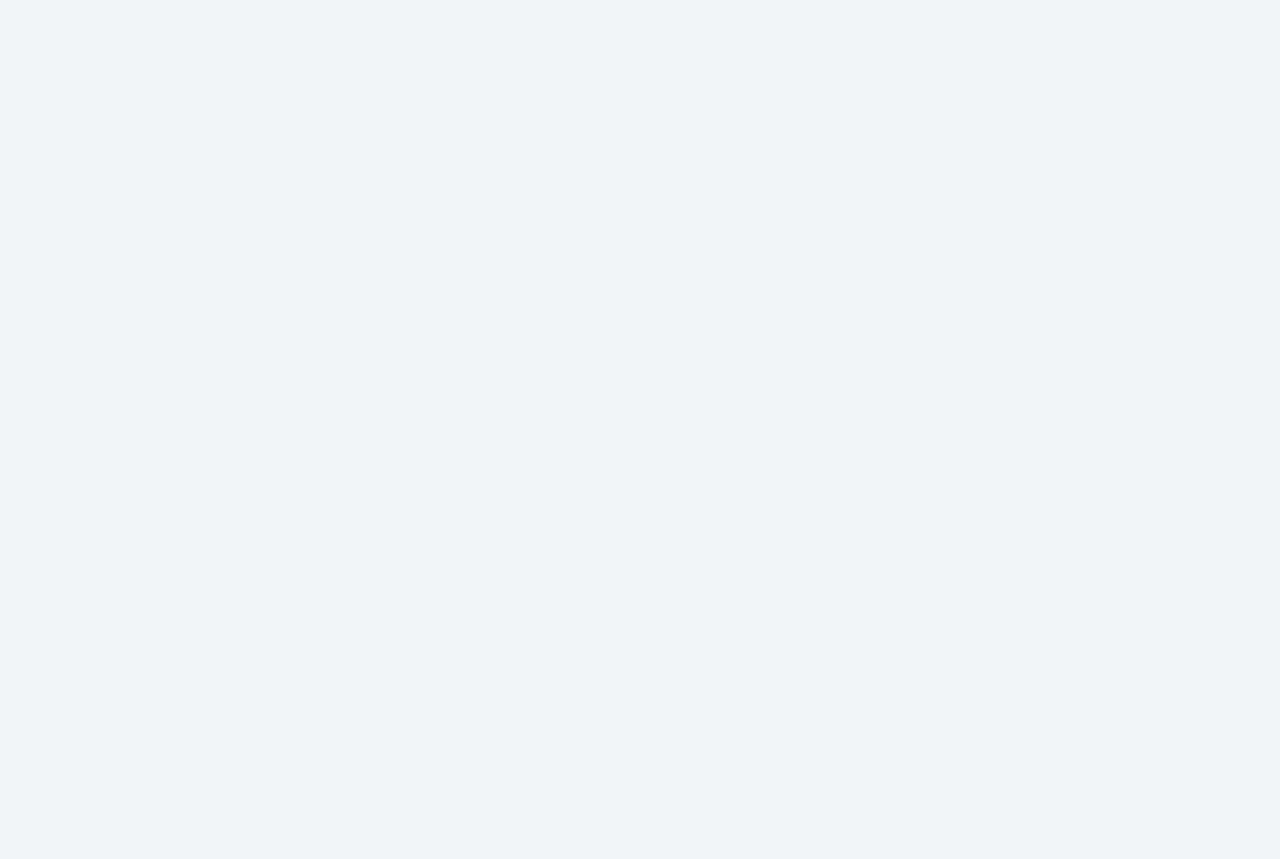
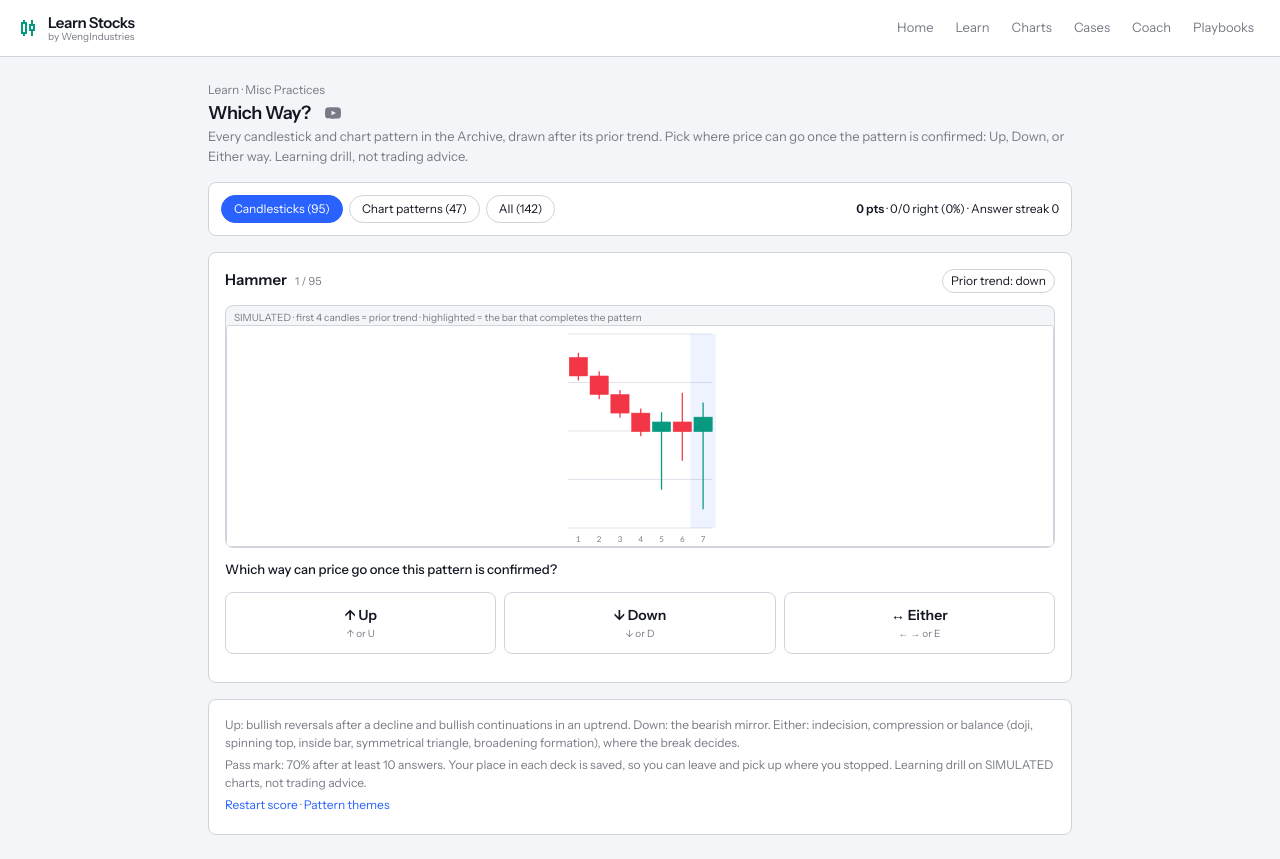
Before and after one commit to Siphon880gh/Stocks-Trainer, a React (Vite) app: page /practice/which-way in a window 1280 px wide. Before the commit this address had no page. Before the commit the page ends 800 px from the top, so only its background shows below. Built offline with nearby package versions, Linux system fonts and the light colour scheme.

Commit message:
Add the Which Way? drill page and show each pattern's potential direction in Archive.

```diff
--- a/src/App.tsx
+++ b/src/App.tsx
@@ -36,6 +36,7 @@ import PracticeMissingWicks from "./pages/practice/MissingWicks";
 import PracticeRecordTraders from "./pages/practice/RecordTraders";
 import PracticePatternThemes from "./pages/practice/PatternThemes";
 import PracticeEssentialCandles from "./pages/practice/EssentialCandles";
+import PracticeWhichWay from "./pages/practice/WhichWay";
 import Cases from "./pages/Cases";
 import CasePlayer from "./pages/CasePlayer";
 import Coach from "./pages/Coach";
@@ -103,6 +104,7 @@ export default function App() {
           <Route path="practice/record-traders" element={<PracticeRecordTraders />} />
           <Route path="practice/pattern-themes" element={<PracticePatternThemes />} />
           <Route path="practice/essential-candles" element={<PracticeEssentialCandles />} />
+          <Route path="practice/which-way" element={<PracticeWhichWay />} />
           <Route path="cases" element={<Cases />} />
           <Route path="cases/:caseId" element={<CasePlayer />} />
           <Route path="coach" element={<Coach />} />
--- a/src/components/PatternDetailModal.tsx
+++ b/src/components/PatternDetailModal.tsx
@@ -7,6 +7,7 @@ import CandlestickChart from "./CandlestickChart";
 import { NOT_A_GUARANTEE, patternIllustration, patternTabs } from "../lib/patternTabs";
 import { CRYPTO_FIT_HINT, CRYPTO_FIT_LABEL, cryptoFitFor } from "../lib/cryptoCandles";
 import { getTheme } from "../lib/patternThemes";
+import { DIRECTION_ARROW, DIRECTION_LABEL } from "../lib/patternDirections";
 
 export type PatternTab = "recognise" | "psychology" | "trade";
 export const PATTERN_TAB_LABELS: Record<PatternTab, string> = {
@@ -112,6 +113,15 @@ export default function PatternDetailModal({ pattern, onClose, initialTab = "rec
                 ))}
               </div>
             ) : null}
+            {pattern.potentialDirection ? (
+              <p className="text-[11px] text-muted" data-testid="pattern-direction" data-direction={pattern.potentialDirection}>
+                <span className="font-mono uppercase tracking-wide text-[10px]">Potential direction</span>{" "}
+                <Link to="/practice/which-way" className="font-semibold text-ink hover:text-primary">
+                  {DIRECTION_ARROW[pattern.potentialDirection]} {DIRECTION_LABEL[pattern.potentialDirection]}
+                </Link>
+                {pattern.potentialDirection === "either" ? " · the break decides" : " · once confirmed"}
+              </p>
+            ) : null}
             {pattern.takeaway ? (
               <p className="rounded border border-primary/40 bg-primary/5 px-3 py-2 text-[13px] font-medium" data-testid="pattern-takeaway">
                 {pattern.takeaway}
--- a/src/pages/Training.tsx
+++ b/src/pages/Training.tsx
@@ -181,6 +181,7 @@ export default function Training() {
                   g.id === "record-traders" ||
                   g.id === "pattern-themes" ||
                   g.id === "essential-candles" ||
+                  g.id === "which-way" ||
                   g.id === "equity-patterns" ||
                   g.id === "equity-literacy" ||
                   g.id === "financial-literacy" ||
--- /dev/null
+++ b/src/pages/practice/WhichWay.tsx
@@ -0,0 +1,191 @@
+import { useCallback, useEffect, useState } from "react";
+import { Link } from "react-router-dom";
+import PracticeShell from "../../components/PracticeShell";
+import CandlestickChart from "../../components/CandlestickChart";
+import { markMiscPracticeDone } from "../../lib/miscPractices";
+import { POINTS_PER_CORRECT, STREAK_BONUS } from "../../lib/quizData";
+import { QUIZ_PASS_PCT, recordQuizScore } from "../../lib/progressStore";
+import { ANSWER_STREAK_LABEL, ANSWER_STREAK_TIP } from "../../lib/streakLabels";
+import {
+  DIRECTION_ARROW, DIRECTION_LABEL, PRIOR_TREND_LABEL, WHICH_WAY_DISCLAIMER, WHICH_WAY_MIN_FOR_PASS, accuracyPct, feedbackLine,
+  keyToDirection, loadWhichWay, roundsFor, saveWhichWay, scoreAnswer, emptyWhichWay,
+  type PotentialDirection, type WhichWayMode, type WhichWayProgress,
+} from "../../lib/whichWay";
+import { cn } from "../../lib/utils";
+
+const MODES: Array<{ id: WhichWayMode; label: string }> = [
+  { id: "candles", label: "Candlesticks" },
+  { id: "charts", label: "Chart patterns" },
+  { id: "all", label: "All" },
+];
+const CHOICES: PotentialDirection[] = ["up", "down", "either"];
+const KEYS: Record<PotentialDirection, string> = { up: "↑ or U", down: "↓ or D", either: "← → or E" };
+
+/** /practice/which-way: every pattern with its prior trend drawn; pick Up, Down or Either. Resumable. */
+export default function PracticeWhichWay() {
+  const [prog, setProg] = useState<WhichWayProgress>(() => loadWhichWay());
+  const [picked, setPicked] = useState<PotentialDirection | null>(null);
+  const rounds = roundsFor(prog.mode);
+  const idx = prog.index[prog.mode] % rounds.length;
+  const round = rounds[idx]!;
+  const pct = accuracyPct(prog);
+
+  const update = (next: WhichWayProgress) => {
+    saveWhichWay(next);
+    setProg(next);
+  };
+
+  const answer = useCallback(
+    (d: PotentialDirection) => {
+      if (picked) return;
+      setPicked(d);
+      const next = scoreAnswer(prog, d === round.answer, POINTS_PER_CORRECT, STREAK_BONUS);
+      update(next);
+      recordQuizScore({ points: next.points, streak: next.streak, accuracy: accuracyPct(next) });
+      if (next.answered >= WHICH_WAY_MIN_FOR_PASS && accuracyPct(next) >= QUIZ_PASS_PCT) markMiscPracticeDone("which-way");
+    },
+    [picked, prog, round],
+  );
+
+  const nextRound = useCallback(() => {
+    setPicked(null);
+    update({ ...prog, index: { ...prog.index, [prog.mode]: (idx + 1) % rounds.length } });
+  }, [prog, idx, rounds.length]);
+
+  useEffect(() => {
+    const onKey = (e: KeyboardEvent) => {
+      const el = e.target as HTMLElement | null;
+      if (el && /^(INPUT|TEXTAREA|SELECT)$/.test(el.tagName)) return;
+      if (picked && (e.key === "Enter" || e.key.toLowerCase() === "n")) {
+        e.preventDefault();
+        nextRound();
+        return;
+      }
+      const d = keyToDirection(e.key);
+      if (d && !picked) {
+        e.preventDefault();
+        answer(d);
+      }
+    };
+    window.addEventListener("keydown", onKey);
+    return () => window.removeEventListener("keydown", onKey);
+  }, [answer, nextRound, picked]);
+
+  const setMode = (mode: WhichWayMode) => {
+    setPicked(null);
+    update({ ...prog, mode });
+  };
+  const restart = () => {
+    setPicked(null);
+    update({ ...emptyWhichWay(), mode: prog.mode });
+  };
+  const correct = picked === round.answer;
+
+  return (
+    <PracticeShell
+      title="Which Way?"
+      blurb="Every candlestick and chart pattern in the Archive, drawn after its prior trend. Pick where price can go once the pattern is confirmed: Up, Down, or Either way. Learning drill, not trading advice."
+    >
+      <section className="panel p-3 flex flex-wrap items-center gap-2 text-[12px]" data-testid="ww-bar">
+        <div className="flex flex-wrap gap-1.5" role="tablist" aria-label="Which patterns">
+          {MODES.map((m) => (
+            <button
+              key={m.id}
+              type="button"
+              role="tab"
+              aria-selected={prog.mode === m.id}
+              data-testid={`ww-mode-${m.id}`}
+              onClick={() => setMode(m.id)}
+              className={cn(
+                "rounded-full border px-3 py-1",
+                prog.mode === m.id ? "border-primary bg-primary text-white" : "border-line bg-surface hover:bg-primary/10",
+              )}
+            >
+              {m.label} ({roundsFor(m.id).length})
+            </button>
+          ))}
+        </div>
+        <span className="ml-auto tabular-nums" data-testid="ww-score">
+          <span className="font-semibold text-ink">{prog.points} pts</span>
+          {" · "}
+          {prog.right}/{prog.answered} right ({pct}%)
+          {" · "}
+          <span title={ANSWER_STREAK_TIP}>{ANSWER_STREAK_LABEL} {prog.streak}</span>
+        </span>
+      </section>
+
+      <article className="panel p-4 space-y-3" data-testid="ww-round" data-pattern={round.id} data-answer={round.answer}>
+        <div className="flex flex-wrap items-baseline justify-between gap-2">
+          <h2 className="text-[15px] font-semibold">
+            {round.name}
+            <span className="ml-2 text-[11px] font-normal text-muted" data-testid="ww-position">
+              {idx + 1} / {rounds.length}
+            </span>
+          </h2>
+          <span className="text-[12px] rounded-full border border-line px-2 py-0.5" data-testid="ww-prior">
+            {PRIOR_TREND_LABEL[round.prior]}
+          </span>
+        </div>
+        <div className="rounded-lg bg-background-dark border border-line overflow-hidden">
+          <p className="text-[10px] text-muted px-2 pt-1">
+            SIMULATED · first {round.lead} candles = prior trend · highlighted = the bar that completes the pattern
+          </p>
+          <CandlestickChart data={round.bars} height={220} showScaleControls={false} compact highlightIndex={round.end} />
+        </div>
+        <p className="text-[13px] font-medium" id="ww-question">Which way can price go once this pattern is confirmed?</p>
+        <div className="grid grid-cols-3 gap-2" role="group" aria-labelledby="ww-question">
+          {CHOICES.map((d) => (
+            <button
+              key={d}
+              type="button"
+              data-testid={`ww-pick-${d}`}
+              disabled={!!picked}
+              aria-pressed={picked === d}
+              aria-keyshortcuts={d === "up" ? "ArrowUp u" : d === "down" ? "ArrowDown d" : "ArrowLeft ArrowRight e"}
+              onClick={() => answer(d)}
+              className={cn(
+                "rounded-lg border px-2 py-3 text-[14px] font-semibold",
+                !picked && "border-line bg-surface hover:border-primary",
+                picked && d === round.answer && "border-emerald-500 bg-emerald-500/10",
+                picked === d && d !== round.answer && "border-red-500 bg-red-500/10",
+                picked && d !== round.answer && picked !== d && "border-line opacity-60",
+              )}
+            >
+              <span aria-hidden>{DIRECTION_ARROW[d]}</span> {DIRECTION_LABEL[d]}
+              <span className="block text-[10px] font-normal text-muted">{KEYS[d]}</span>
+            </button>
+          ))}
+        </div>
+        <div aria-live="polite" data-testid="ww-feedback">
+          {picked ? (
+            <div className={cn("rounded-lg border p-3 text-[13px] space-y-1", correct ? "border-emerald-500/60" : "border-red-500/60")}>
+              <p className="font-semibold">{correct ? "Right." : `Not quite: you picked ${DIRECTION_LABEL[picked]}.`}</p>
+              <p data-testid="ww-why">{feedbackLine(round)}</p>
+              <p data-testid="ww-confirm"><span className="font-medium">Confirmation to wait for:</span> {round.confirm}</p>
+              <div className="flex flex-wrap items-center gap-3 pt-1">
+                <button type="button" onClick={nextRound} data-testid="ww-next" className="rounded-lg bg-primary text-white px-3 py-1.5 text-[13px]">
+                  Next pattern (Enter)
+                </button>
+                <Link to={`/archive?open=${round.id}`} className="text-primary text-[12px] hover:underline">Open in the Archive</Link>
+              </div>
+            </div>
+          ) : null}
+        </div>
+      </article>
+
+      <section className="panel p-4 text-[12px] text-muted space-y-1" data-testid="ww-notes">
+        <p>
+          Up: bullish reversals after a decline and bullish continuations in an uptrend. Down: the bearish mirror. Either: indecision,
+          compression or balance (doji, spinning top, inside bar, symmetrical triangle, broadening formation), where the break decides.
+        </p>
+        <p>
+          Pass mark: {QUIZ_PASS_PCT}% after at least {WHICH_WAY_MIN_FOR_PASS} answers. Your place in each deck is saved, so you can leave and pick up
+          where you stopped. {WHICH_WAY_DISCLAIMER}
+        </p>
+        <button type="button" onClick={restart} className="text-primary hover:underline" data-testid="ww-restart">Restart score</button>
+        {" · "}
+        <Link to="/practice/pattern-themes" className="text-primary hover:underline">Pattern themes</Link>
+      </section>
+    </PracticeShell>
+  );
+}
```
Also changed, not shown: 1 other file (tests, documents, lock files or other folders).
